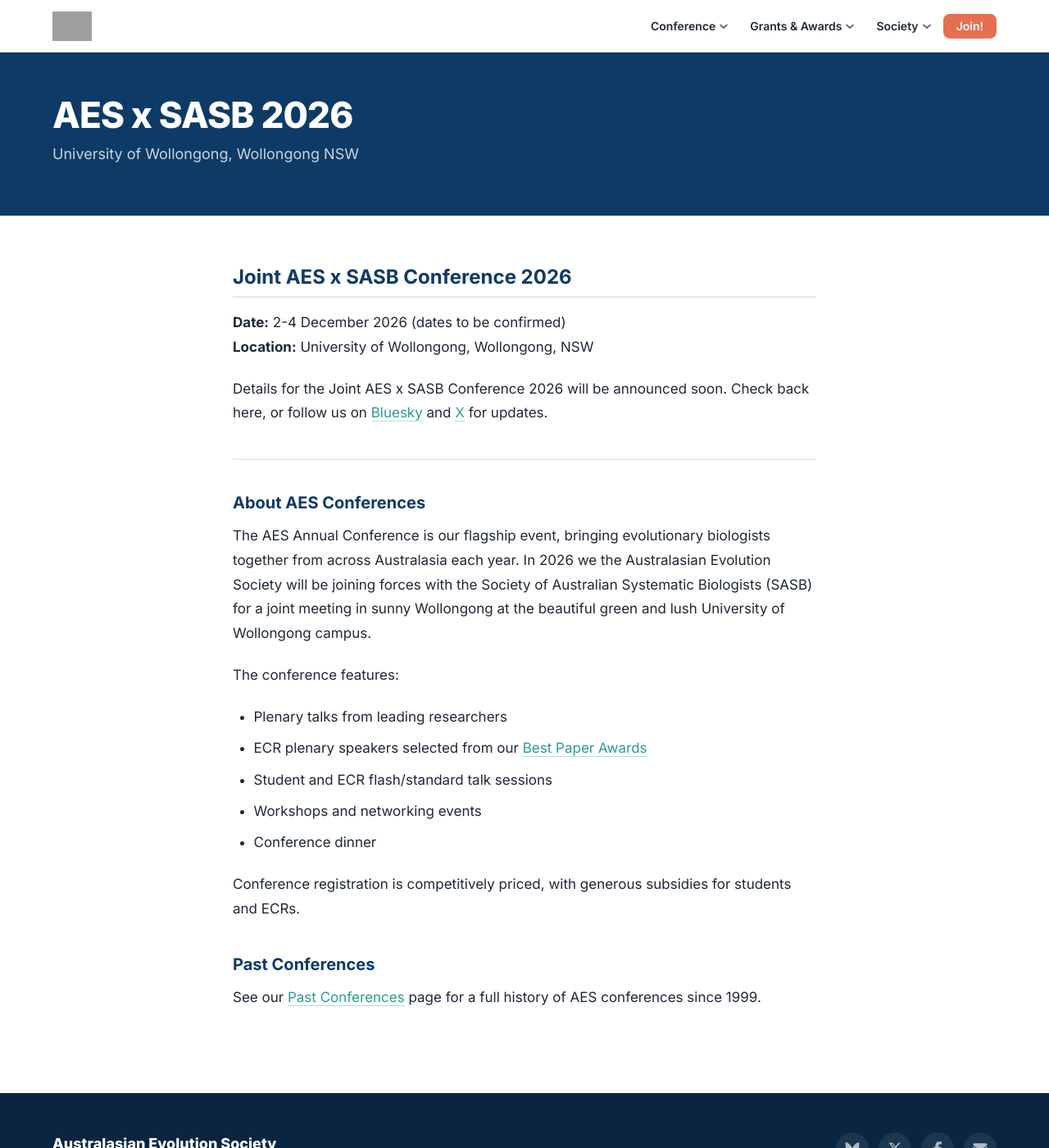
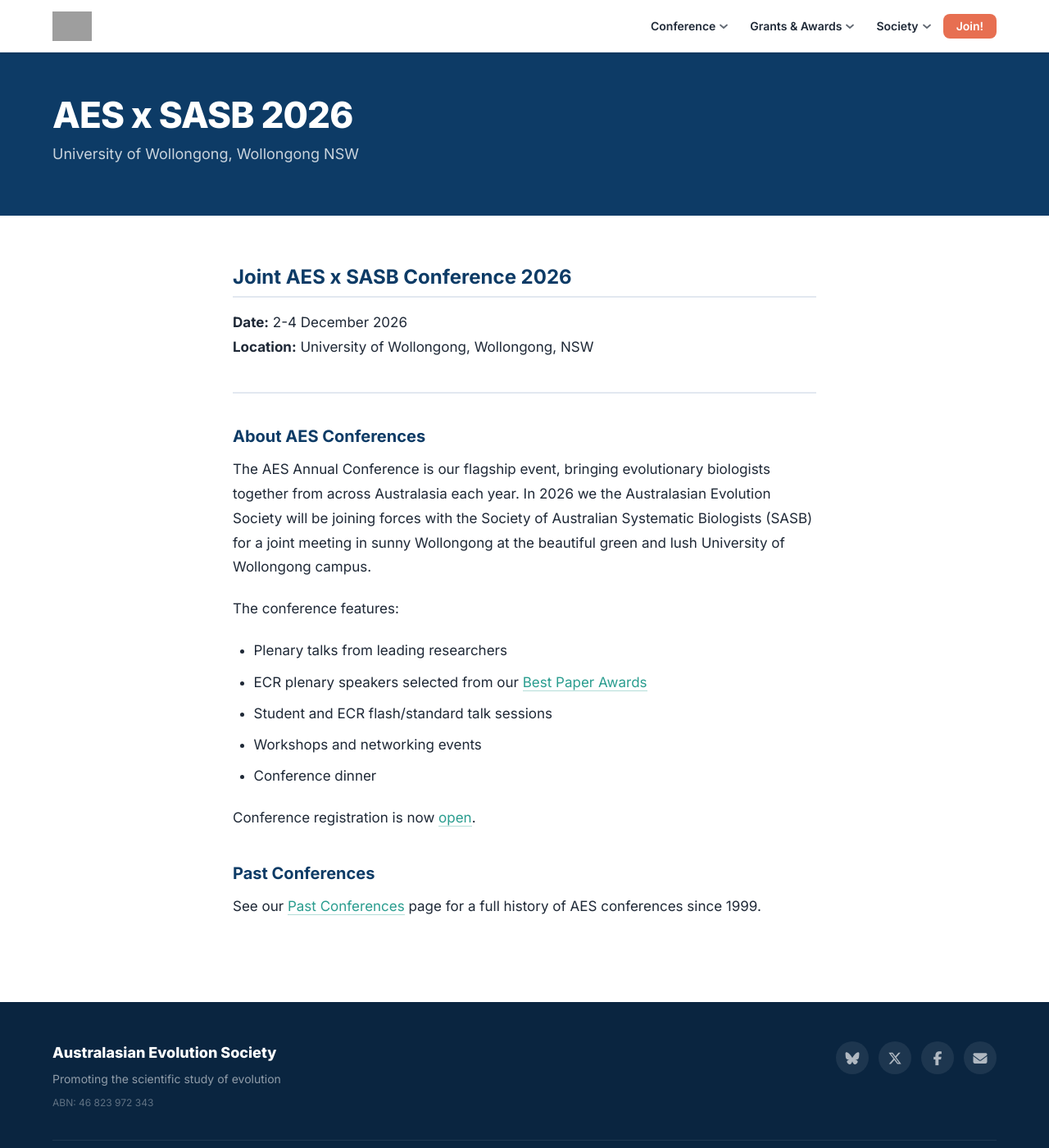
Before and after one commit to ausevo/ausevo.github.io, a Jekyll site: the page built from conference.md, in a window 1280 px wide and 1400 px high. Shown: the whole window at 82% size. Built offline with Jekyll 4.4.1, drawn with Linux system fonts in a browser that asks for light colours; grey boxes are pictures that could not be loaded.

Commit message:
date confirmed

```diff
--- a/conference.md
+++ b/conference.md
@@ -8,10 +8,8 @@
 
 ## Joint AES x SASB Conference 2026
 
-**Date:** 2-4 December 2026 (dates to be confirmed)
+**Date:** 2-4 December 2026
 **Location:** University of Wollongong, Wollongong, NSW
-
-Details for the Joint AES x SASB Conference 2026 will be announced soon. Check back here, or follow us on [Bluesky](https://bsky.app/profile/ausevosoc.bsky.social) and [X](https://twitter.com/austevolsoc) for updates.
 
 ---
 
@@ -28,7 +26,7 @@
 - Workshops and networking events
 - Conference dinner
 
-Conference registration is competitively priced, with generous subsidies for students and ECRs.
+Conference registration is now [open](/registration).
 
 ### Past Conferences
 
```
